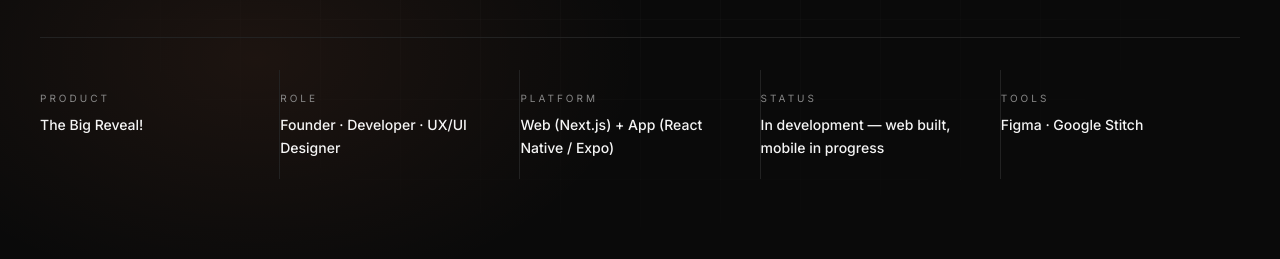
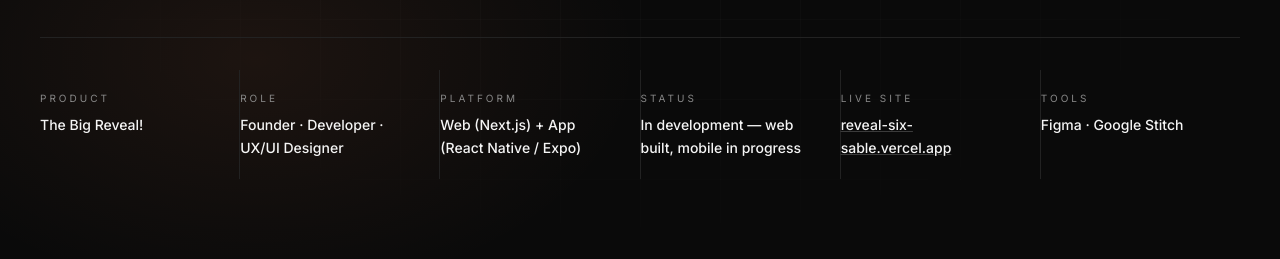
Before and after one commit to muqitfuseini-droid/my-portfolio-updated, a plain HTML site: page thebigreveal.html in a window 1280 px wide. Shown: the part 541-800 px from the top of the page. Drawn offline with Linux system fonts and the light colour scheme.

Commit message:
Add Vercel live site link and update Reveal! logo

```diff
--- a/thebigreveal.html
+++ b/thebigreveal.html
@@ -282,6 +282,10 @@
       <div class="hero-meta-item">
         <div class="hero-meta-label" data-i18n="hero.status.label">Status</div>
         <div class="hero-meta-value" data-i18n="hero.status.value">In development — web built, mobile in progress</div>
+      </div>
+      <div class="hero-meta-item">
+        <div class="hero-meta-label" data-i18n="hero.live.label">Live Site</div>
+        <div class="hero-meta-value"><a href="https://reveal-six-sable.vercel.app/" target="_blank" rel="noopener" style="color:inherit;text-decoration:underline;text-decoration-color:rgba(255,255,255,0.2);">reveal-six-sable.vercel.app</a></div>
       </div>
       <div class="hero-meta-item">
         <div class="hero-meta-label" data-i18n="hero.tools.label">Tools</div>
@@ -664,6 +668,7 @@
       "hero.platform.label": "Plattform",
       "hero.status.label": "Status",
       "hero.status.value": "In Entwicklung — Web fertig, Mobile in Arbeit",
+      "hero.live.label": "Live-Seite",
       "hero.tools.label": "Tools",
       "overview.lead": "Zwei der schönsten Momente der frühen Elternschaft in eine gemeinsame digitale Feier verwandeln, an der alle teilhaben können.",
       "overview.p1": "Reveal! verwandelt zwei der schönsten Momente der frühen Elternschaft — den Gender-Reveal und die Babyparty — in eine gemeinsame digitale Feier, an der jeder teilhaben kann, egal wo er ist. Statt einer Einzelzweck-Neuheiten-App basiert die Plattform auf privaten Community-Bereichen: Ein Elternteil erstellt einen Raum für die eigene Feier, lädt Familie und Freunde ein, und alles findet darin statt — ein Countdown bis zum großen Tag, eine Geschenkliste, Rate-Spiele, ein live gestreamter Reveal-Moment, die Planung der Babyparty und ein Ort, um die Erinnerungen zu bewahren.",
```
Also changed, not shown: uploads/thebigreveal-logo.png.
